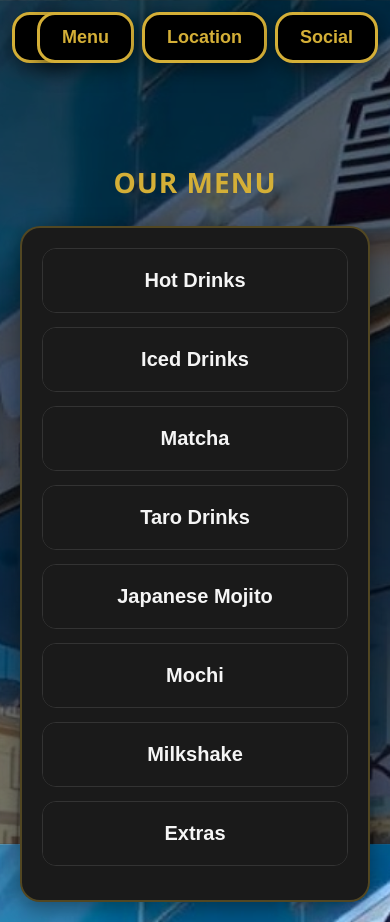
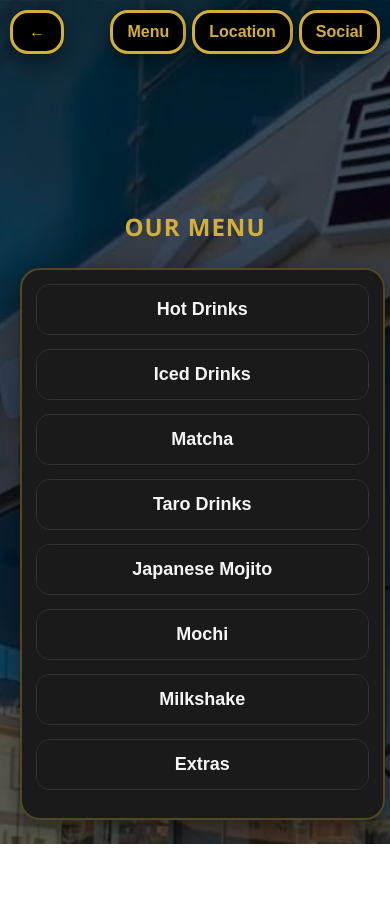
Before and after one commit to IbrahimAHamada27/Yuki-Cafe, a plain HTML site: page index.html in a window 390 px wide. Both pictures are taken after a click on the button "Menu". After the commit the page ends 844 px from the top, so only its background shows below. Drawn offline with Linux system fonts and the light colour scheme.

```diff
--- a/index.html
+++ b/index.html
@@ -394,6 +394,74 @@
     color: var(--gold);
     font-weight: bold;
 }
+/* -------------------- MOBILE FIXES -------------------- */
+@media (max-width: 600px) {
+
+    .clean-title {
+        font-size: 36px;
+        margin-bottom: 30px;
+    }
+
+    .clean-buttons {
+        width: 90%;
+        gap: 14px;
+    }
+
+    .clean-btn {
+        padding: 14px 10px;
+        font-size: 20px;
+    }
+
+    #topBtns {
+        top: 10px;
+        right: 10px;
+        gap: 6px;
+        flex-wrap: wrap;
+        justify-content: center;
+    }
+
+    .top-btn {
+        padding: 10px 14px;
+        font-size: 16px;
+    }
+
+    #backBtn {
+        padding: 10px 16px;
+        font-size: 16px;
+        top: 10px;
+        left: 10px;
+    }
+
+    .section-title {
+        font-size: 24px;
+        margin-top: 70px;
+    }
+
+    .menu-box {
+        width: 95%;
+        padding: 14px;
+    }
+
+    .accordion-header {
+        font-size: 18px;
+        padding: 14px;
+    }
+
+    .product-line {
+        font-size: 16px;
+        padding: 10px 0;
+    }
+
+    .location-box,
+    .social-box {
+        width: 92%;
+        padding: 18px;
+    }
+
+    body::before {
+        background: rgba(0,0,0,0.65); /* خلفية أغمق للموبايل */
+    }
+}
 
 </style>
 </head>
```
